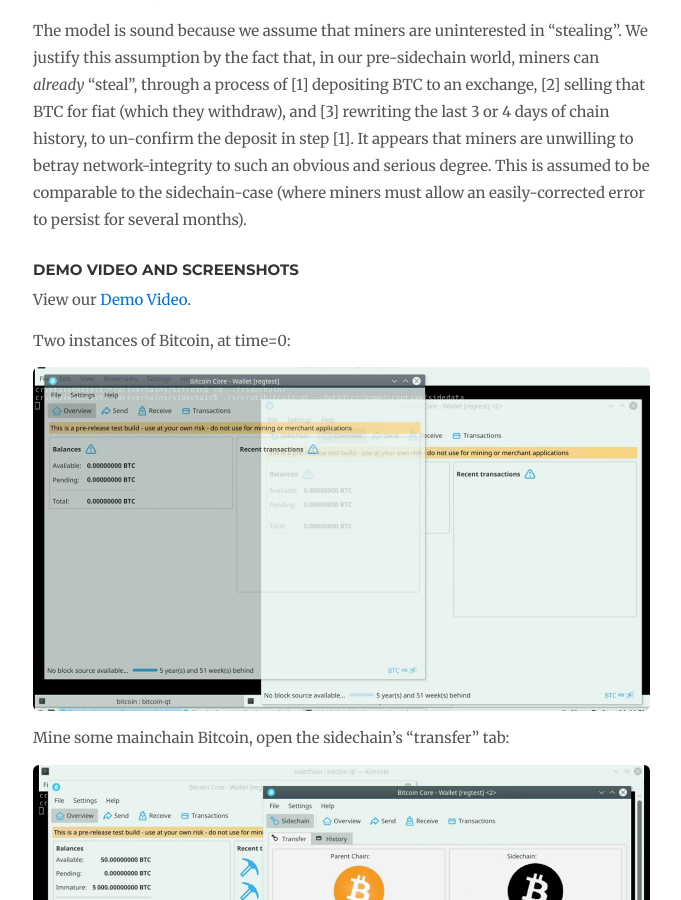
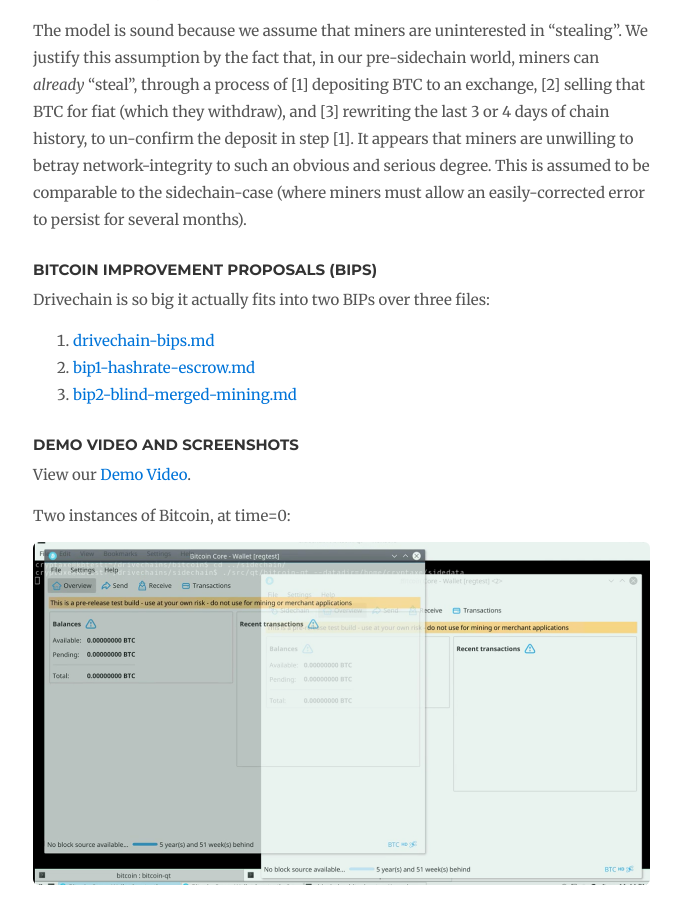
Before and after one commit to drivechain-project/drivechain.info, a Jekyll site: the page built from index.md, in a window 1280 px wide and 900 px high, scrolled down 1638 px. Shown: the whole window, without its empty margins (137-818 px from the left). Built offline with Jekyll 4.4.1, drawn with Linux system fonts in a browser that asks for light colours; nearby versions of some CDN libraries; comment, search, counter and statistics services are not loaded.

Commit message:
Add BIPs to front page

```diff
--- a/index.md
+++ b/index.md
@@ -37,6 +37,15 @@
 
 The model is sound because we assume that miners are uninterested in "stealing". We justify this assumption by the fact that, in our pre-sidechain world, miners can *already* "steal", through a process of [1] depositing BTC to an exchange, [2] selling that BTC for fiat (which they withdraw), and [3] rewriting the last 3 or 4 days of chain history, to un-confirm the deposit in step [1]. It appears that miners are unwilling to betray network-integrity to such an obvious and serious degree. This is assumed to be comparable to the sidechain-case (where miners must allow an easily-corrected error to persist for several months).
 
+### Bitcoin Improvement Proposals (BIPs)
+
+Drivechain is so big it actually fits into two BIPs over three files:
+
+1. [drivechain-bips.md](https://github.com/drivechain-project/docs/blob/master/drivechain-bips.md)
+2. [bip1-hashrate-escrow.md](https://github.com/drivechain-project/docs/blob/master/bip1-hashrate-escrow.md)
+3. [bip2-blind-merged-mining.md](https://github.com/drivechain-project/docs/blob/master/bip2-blind-merged-mining.md)
+
+
 ### Demo Video and Screenshots
 
 View our [Demo Video](https://drive.google.com/file/d/0B0apsclL6jccNEViRy00TThJd2M/view).
```
